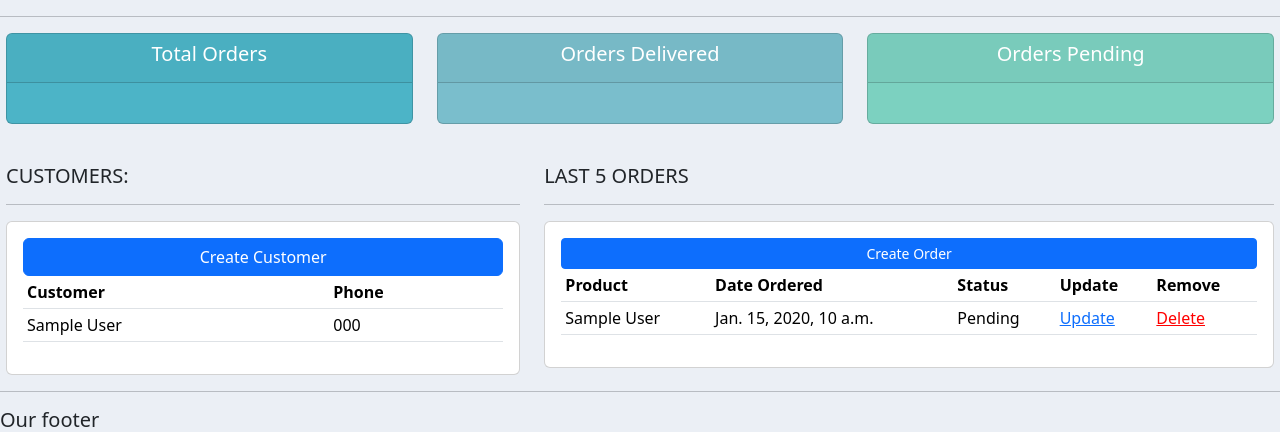
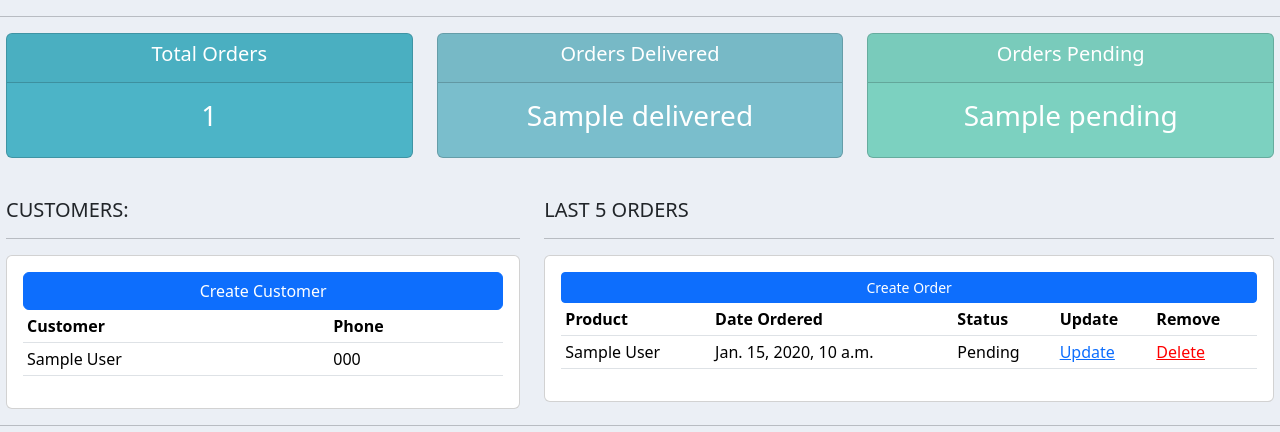
Before and after one commit to Siddant20/CRM, a Django app: template accounts/templates/accounts/dashboard.html in a window 1280 px wide. Shown: the part 56-488 px from the top of the page. Run offline with Django 5.2, Linux system fonts and the light colour scheme; tables that the repository leaves empty hold one stand-in row (values such as "Sample post"); the template is opened without the code that fills it: values that come from a table or form of the project are taken from there, most other values are stand-ins (such as "Sample title", 1, 10 or a date in 2020).

Commit message:
include counts in status bar

```diff
--- a/accounts/templates/accounts/status.html
+++ b/accounts/templates/accounts/status.html
@@ -7,7 +7,7 @@
                     <h5 class="card-title">Total Orders</h5>
                 </div>
                 <div class="card-body">
-                    <h3 class="card-title"></h3>
+                    <h3 class="card-title">{{total_orders}}</h3>
                 </div>
             </div>
         </div>
@@ -20,7 +20,7 @@
                     <h5 class="card-title">Orders Delivered</h5>
                 </div>
                 <div class="card-body">
-                    <h3 class="card-title"></h3>
+                    <h3 class="card-title">{{delivered}}</h3>
                 </div>
             </div>
         </div>
@@ -33,7 +33,7 @@
                     <h5 class="card-title">Orders Pending</h5>
                 </div>
                 <div class="card-body">
-                    <h3 class="card-title"></h3>
+                    <h3 class="card-title">{{pending}}</h3>
                 </div>
             </div>
         </div>
--- a/accounts/views.py
+++ b/accounts/views.py
@@ -6,7 +6,11 @@ from .models import *
 def home(request):
     orders= Order.objects.all()
     customers= Customer.objects.all()
-    context = {'orders': orders, 'customers':customers}
+    total_customers= customers.count()
+    total_orders = orders.count()
+    delivered= orders.filter(status = 'Delivered').count()
+    pending=orders.filter(status = "Pending").count()
+    context = {'orders': orders, 'customers':customers, 'total_customers' : total_customers, 'total_orders':total_orders, 'delivered':delivered, 'pending':pending}
     return render(request, "accounts/dashboard.html", context)
 
 def products(request):
```
